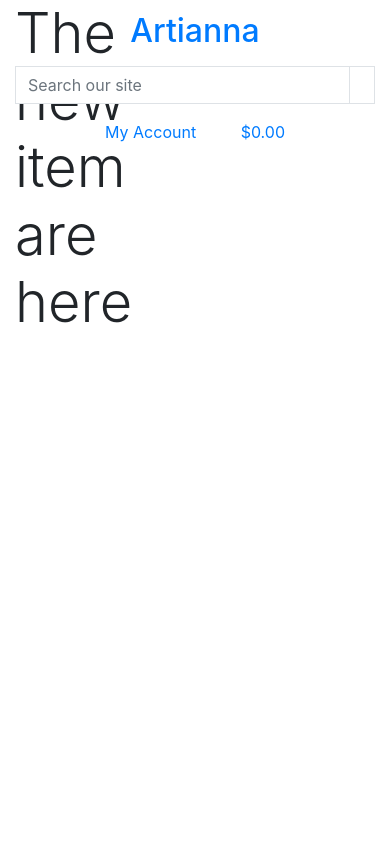
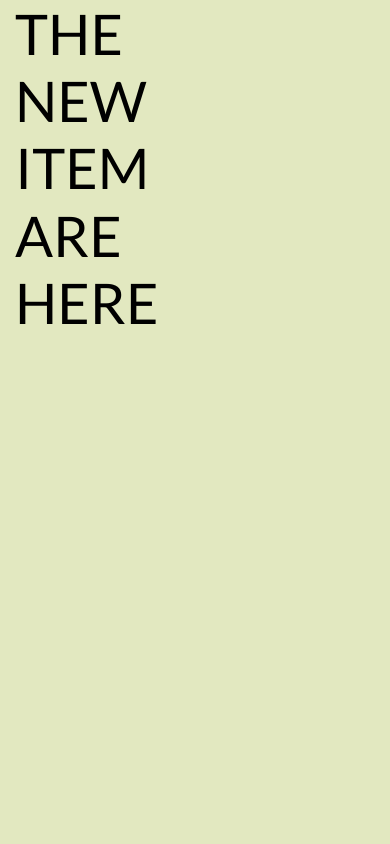
Before and after one commit to MrColorado35/artianna, a Django app: page / in a window 390 px wide. Run offline with Django 3.2, Linux system fonts and the light colour scheme; some libraries are stand-ins or nearby versions.

Commit message:
completed home page header and css

```diff
--- a/adrianna/settings.py
+++ b/adrianna/settings.py
@@ -68,7 +68,7 @@ TEMPLATES = [
             'context_processors': [
                 'django.template.context_processors.debug',
                 'django.template.context_processors.request',
-                #required by allauth
+                 # required by allauth
                 'django.contrib.auth.context_processors.auth',
                 'django.contrib.messages.context_processors.messages',
             ],
@@ -147,3 +147,7 @@ USE_TZ = True
 # https://docs.djangoproject.com/en/3.0/howto/static-files/
 
 STATIC_URL = '/static/'
+STATICFILES_DIRS = (os.path.join(BASE_DIR, 'static'),)
+
+MEDIA_URL = '/media/'
+MEDIA_ROOT = os.path.join(BASE_DIR, 'media')
--- a/adrianna/urls.py
+++ b/adrianna/urls.py
@@ -15,9 +15,12 @@ Including another URLconf
 """
 from django.contrib import admin
 from django.urls import path, include
+from django.conf import settings
+from django.conf.urls.static import static
+
 
 urlpatterns = [
     path('admin/', admin.site.urls),
     path('accounts/', include('allauth.urls')),
     path('', include('home.urls')),
-]
+] + static(settings.MEDIA_URL, document_root=settings.MEDIA_ROOT)
--- /dev/null
+++ b/static/css/base.css
@@ -0,0 +1,78 @@
+html {
+    height: 100%;
+}
+
+body {
+    background-color: #e2e8c0;
+    color: #01161e;
+    font-family: 'Lato', sans-serif;}
+
+/* from Bulma */
+.icon {
+    align-items: center;
+    display: inline-flex;
+    justify-content: center;
+    height: 1.5rem;
+    width: 1.5rem;
+}
+
+.logo-font {
+    text-transform: uppercase;
+}
+
+.main-logo-link {
+    width: fit-content;
+}
+
+.shop-now-button {
+    background: black;
+    color: white;
+    min-width: 260px;
+}
+
+.btn-black {
+    background: black;
+    color: white;
+}
+
+.shop-now-button:hover,
+.shop-now-button:active,
+.shop-now-button:focus,
+.btn-black:hover,
+.btn-black:active,
+.btn-black:focus {
+    background: #222;
+    color: white;
+}
+
+.text-black {
+    color: #000 !important;
+}
+
+.border-black {
+    border: 1px solid black !important;
+}
+
+/* -------------------------------- Media Queries */
+
+/* Slightly larger container on xl screens */
+@media (min-width: 1200px) {
+  .container {
+    max-width: 80%;
+  }
+}
+
+/* fixed top navbar only on medium and up */
+@media (min-width: 992px) {
+    .fixed-top-desktop-only {
+        position: fixed;
+        top: 0;
+        right: 0;
+        left: 0;
+        z-index: 1030;
+    }
+
+    .header-container {
+        padding-top: 164px;
+    }
+}
--- a/templates/base.html
+++ b/templates/base.html
@@ -14,8 +14,10 @@
     {% endblock %}
 
     {% block corecss %}
-        <!-- Bootstrap CSS -->
+
         <link rel="stylesheet" href="https://stackpath.bootstrapcdn.com/bootstrap/4.4.1/css/bootstrap.min.css" integrity="sha384-Vkoo8x4CGsO3+Hhxv8T/Q5PaXtkKtu6ug5TOeNV6gBiFeWPGFN9MuhOf23Q9Ifjh" crossorigin="anonymous">
+        <link href="https://fonts.googleapis.com/css2?family=Lato&display=swap" rel="stylesheet">
+        <link rel="stylesheet" href="{% static 'css/base.css' %}">
     {% endblock %}
 
     {% block extra_css %}
@@ -24,6 +26,7 @@
     {% block corejs %}
         <!-- Optional JavaScript -->
         <!-- jQuery first, then Popper.js, then Bootstrap JS -->
+        <script src="https://kit.fontawesome.com/714c36b7b0.js" crossorigin="anonymous"></script>
         <script src="https://code.jquery.com/jquery-3.4.1.slim.min.js" integrity="sha384-J6qa4849blE2+poT4WnyKhv5vZF5SrPo0iEjwBvKU7imGFAV0wwj1yYfoRSJoZ+n" crossorigin="anonymous"></script>
         <script src="https://cdn.jsdelivr.net/npm/popper.js@1.16.0/dist/umd/popper.min.js" integrity="sha384-Q6E9RHvbIyZFJoft+2mJbHaEWldlvI9IOYy5n3zV9zzTtmI3UksdQRVvoxMfooAo" crossorigin="anonymous"></script>
         <script src="https://stackpath.bootstrapcdn.com/bootstrap/4.4.1/js/bootstrap.min.js" integrity="sha384-wfSDF2E50Y2D1uUdj0O3uMBJnjuUD4Ih7YwaYd1iqfktj0Uod8GCExl3Og8ifwB6" crossorigin="anonymous"></script>
@@ -36,7 +39,7 @@
   </head>
   <body>
     <header class="container-fluid fixed-top">
-        <div class="row">
+        <div id="topnav" class="row bg-white pt-lg-2 d-none d-lg-flex">
             <div class="col-12 col-lg-4 my-auto py-1 py-lg-0 text-center text-lg-left">
                 <a href="{% url 'home' %}" class="nav-link mani-logo-link">
                     <h2 class="logo-font text-black my-0">Artianna</h2>
@@ -86,9 +89,9 @@
                                 <div><i class="fas fa-shopping-bag fa-lg"></i></div>
                                 <p class="my-0">
                                     {% if grand_total %}
-                                        ${{ grand_total|floatformat:2 }}
+                                        £{{ grand_total|floatformat:2 }}
                                     {% else %}
-                                        $0.00
+                                        £0.00
                                     {% endif %}
                                 </p>
                             </div>
```
